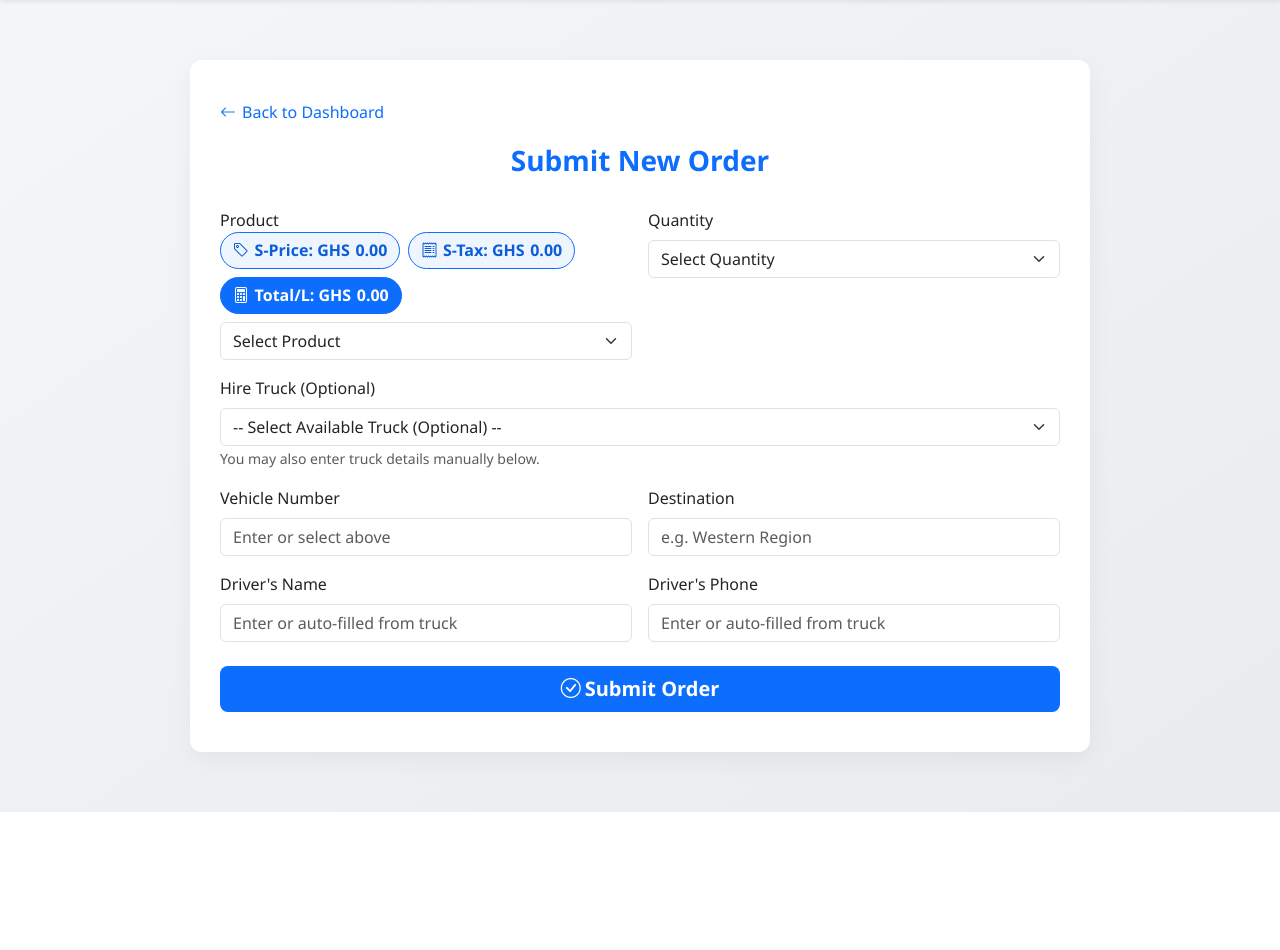
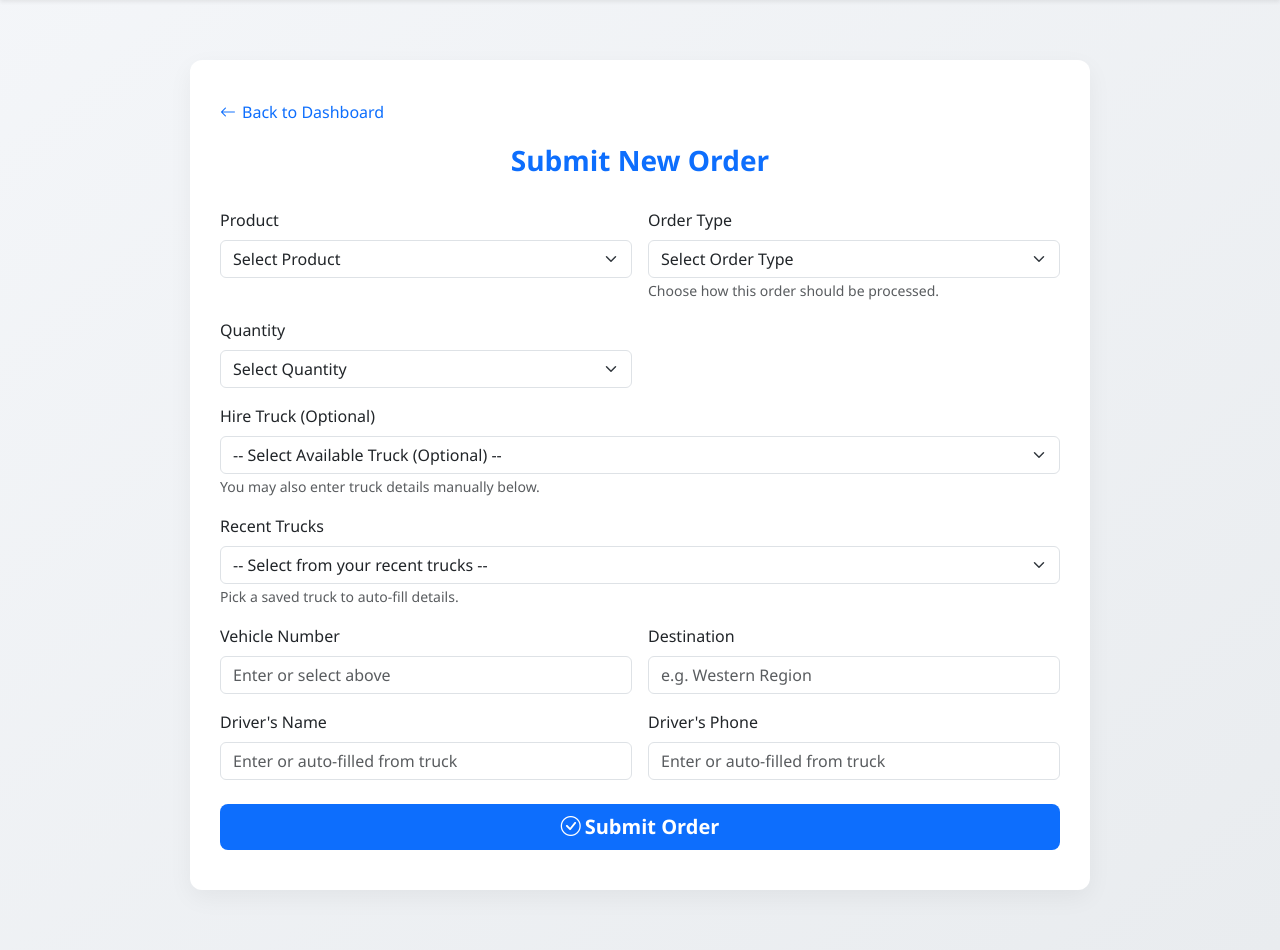
Before and after one commit to Cybok06/TrueType, a Flask app: template templates/client/client_order.html in a window 1280 px wide. Shown: the part 66-1016 px from the top of the page. Before the commit the page ends 878 px from the top, so only its background shows below. Run offline with Flask 3, Linux system fonts and the light colour scheme; the template is opened without the code that fills it, so the values that code supplies are empty; parts of the project's set-up code (start-up, migrations or seed data) failed here and were passed over.

Commit message:
Update client_order.html

```diff
--- a/templates/client/client_order.html
+++ b/templates/client/client_order.html
@@ -26,29 +26,44 @@
     .back-link i { margin-right: 6px; }
     .alert { font-size: .95rem; }
 
-    /* Price badges */
-    .price-pill {
-      display: inline-flex;
-      align-items: center;
-      gap: .35rem;
-      font-weight: 600;
-      border: 1px solid #0d6efd;
-      background: #eef5ff;
-      color: #0b5ed7;
-      border-radius: 999px;
-      padding: .35rem .75rem;
-      white-space: nowrap;
+    /* Autocomplete dropdown */
+    .ac-wrap { position: relative; }
+    .ac-list {
+      position: absolute;
+      inset: auto 0 0 0;
+      transform: translateY(100%);
+      z-index: 1050;
+      background: #fff;
+      border: 1px solid #e5e7eb;
+      border-top: none;
+      border-radius: 0 0 .5rem .5rem;
+      box-shadow: 0 10px 20px rgba(0,0,0,.08);
+      max-height: 280px;
+      overflow: auto;
+      display: none;
     }
-    .price-pill.total {
-      background: #0d6efd;
-      color: #fff;
-      border-color: #0d6efd;
+    .ac-item {
+      padding: .55rem .75rem;
+      cursor: pointer;
+      display: flex;
+      gap: .5rem;
+      align-items: start;
     }
-    .price-badges {
-      display: flex; align-items: center; gap: .5rem; flex-wrap: wrap;
+    .ac-item:hover, .ac-item.active {
+      background: #f1f5ff;
     }
+    .ac-title { font-weight: 600; }
+    .ac-meta { font-size: .85rem; color: #6b7280; }
+    .ac-empty, .ac-loading { padding: .65rem .75rem; color: #6b7280; }
+    .form-control.is-loading {
+      background-image: linear-gradient(90deg, #f2f4f8 0px, #eef2f7 40px, #f2f4f8 80px);
+      background-size: 200% 100%;
+      animation: pulse 1.2s infinite linear;
+    }
+    @keyframes pulse { to { background-position: -200% 0; } }
+
     @media (max-width: 575.98px){
-      .price-badges { margin-top: .5rem; }
+      .ac-list { max-height: 60vh; }
     }
   </style>
 </head>
@@ -76,43 +91,35 @@
       {% endif %}
     {% endwith %}
 
-    <form method="POST">
+    <form method="POST" autocomplete="off">
       <div class="row g-3">
-        <!-- Product + badges (S-Price, S-Tax, Total/L) -->
+
+        <!-- Product (names only; no prices shown) -->
         <div class="col-md-6">
-          <label class="form-label d-flex align-items-center justify-content-between flex-wrap">
-            <span>Product</span>
-            <span class="price-badges">
-              <span id="sPriceBadge" class="price-pill">
-                <i class="bi bi-tag"></i>
-                S-Price: GHS <span id="sPriceVal">0.00</span>
-              </span>
-              <span id="sTaxBadge" class="price-pill">
-                <i class="bi bi-receipt"></i>
-                S-Tax: GHS <span id="sTaxVal">0.00</span>
-              </span>
-              <span id="sTotalBadge" class="price-pill total">
-                <i class="bi bi-calculator"></i>
-                Total/L: GHS <span id="sTotalVal">0.00</span>
-              </span>
-            </span>
-          </label>
+          <label class="form-label">Product</label>
           <select class="form-select" name="product" id="productSelect" required>
             <option value="">Select Product</option>
             {% for product in products %}
-              <option
-                value="{{ product.name }}"
-                data-sprice="{{ '%.2f'|format(product.s_price or 0) }}"
-                data-pprice="{{ '%.2f'|format(product.p_price or 0) }}"
-                data-stax="{{ '%.2f'|format(product.s_tax   or 0) }}"
-                data-ptax="{{ '%.2f'|format(product.p_tax   or 0) }}"
-              >
+              <option value="{{ product.name }}">
                 {{ product.name }}{% if product.description %} - {{ product.description }}{% endif %}
               </option>
             {% endfor %}
           </select>
         </div>
 
+        <!-- Order Type -->
+        <div class="col-md-6">
+          <label class="form-label">Order Type</label>
+          <select class="form-select" name="order_type" id="order_type" required>
+            <option value="">Select Order Type</option>
+            <option value="s-tax">Tax</option>
+            <option value="s-bdc">BDC</option>
+            <option value="combo">Combo</option>
+          </select>
+          <small class="text-muted">Choose how this order should be processed.</small>
+        </div>
+
+        <!-- Quantity -->
         <div class="col-md-6">
           <label class="form-label">Quantity</label>
           <select class="form-select" name="quantity" id="quantity" required>
@@ -127,7 +134,7 @@
           </select>
         </div>
 
-        <!-- Truck Selection -->
+        <!-- Hire Truck (admin pool, optional) -->
         <div class="col-md-12">
           <label class="form-label">Hire Truck (Optional)</label>
           <select class="form-select" id="truck_selector">
@@ -146,14 +153,39 @@
           <small class="text-muted">You may also enter truck details manually below.</small>
         </div>
 
+        <!-- Recent Trucks (per client) -->
+        <div class="col-md-12">
+          <label class="form-label">Recent Trucks</label>
+          <select id="recent_trucks" class="form-select">
+            <option value="">-- Select from your recent trucks --</option>
+            {% for t in recent_trucks %}
+              <option
+                value="{{ t.vehicle_number }}"
+                data-destination="{{ t.destination or '' }}"
+                data-driver="{{ t.driver_name or '' }}"
+                data-phone="{{ t.driver_phone or '' }}"
+              >
+                {{ t.vehicle_number }}{% if t.driver_name %} — {{ t.driver_name }}{% endif %}{% if t.destination %} ({{ t.destination }}){% endif %}
+              </option>
+            {% endfor %}
+          </select>
+          <small class="text-muted">Pick a saved truck to auto-fill details.</small>
+        </div>
+
+        <!-- Vehicle Number + Autocomplete (still supported) -->
         <div class="col-md-6">
           <label class="form-label">Vehicle Number</label>
-          <input type="text" class="form-control" name="vehicle_number" id="vehicle_number" placeholder="Enter or select above" required>
+          <div class="ac-wrap">
+            <input type="text" class="form-control" name="vehicle_number" id="vehicle_number"
+                   placeholder="Enter or select above" required
+                   aria-autocomplete="list" aria-expanded="false" aria-haspopup="listbox" aria-owns="ac-list">
+            <div id="ac-list" class="ac-list" role="listbox" aria-label="Vehicle suggestions"></div>
+          </div>
         </div>
 
         <div class="col-md-6">
           <label class="form-label">Destination</label>
-          <input type="text" class="form-control" name="region" placeholder="e.g. Western Region" required>
+          <input type="text" class="form-control" name="region" id="region" placeholder="e.g. Western Region" required>
         </div>
 
         <div class="col-md-6">
@@ -183,6 +215,8 @@
   const driverEl  = document.getElementById('driver_name');
   const phoneEl   = document.getElementById('driver_phone');
   const qtySel    = document.getElementById('quantity');
+  const regionEl  = document.getElementById('region');
+  const recentSel = document.getElementById('recent_trucks');
 
   function parseCapacity(raw){
     if (!raw) return null;
@@ -222,67 +256,209 @@
     selectQuantityByCapacity(cap);
   });
 
-  // ---------- S-Price / S-Tax / Total badges ----------
-  const productSelect = document.getElementById('productSelect');
-  const sPriceVal = document.getElementById('sPriceVal');
-  const sTaxVal   = document.getElementById('sTaxVal');
-  const sTotalVal = document.getElementById('sTotalVal');
+  // ---------- Recent Trucks -> autofill ----------
+  recentSel?.addEventListener('change', () => {
+    const opt = recentSel.options[recentSel.selectedIndex];
+    if (!opt || !opt.value) return;
+    vehicleEl.value = opt.value || vehicleEl.value;
+    regionEl.value  = opt.getAttribute('data-destination') || regionEl.value;
+    driverEl.value  = opt.getAttribute('data-driver') || driverEl.value;
+    phoneEl.value   = opt.getAttribute('data-phone') || phoneEl.value;
+    // Optional focus progression
+    document.getElementById('quantity')?.focus();
+  });
 
-  function fmt(n){
-    const num = Number(n);
-    return Number.isFinite(num)
-      ? num.toLocaleString(undefined, { minimumFractionDigits: 2, maximumFractionDigits: 2 })
-      : '0.00';
+  // ---------- Vehicle Number Autocomplete (truck_numbers) ----------
+  const acList = document.getElementById('ac-list');
+  let acItems = [];
+  let acIndex = -1; // keyboard highlight
+  let acAbort = null;
+  let debounceTimer = null;
+
+  function showList(){
+    if (acList.children.length > 0){
+      acList.style.display = 'block';
+      vehicleEl.setAttribute('aria-expanded', 'true');
+    }
+  }
+  function hideList(){
+    acList.style.display = 'none';
+    vehicleEl.setAttribute('aria-expanded', 'false');
+    acIndex = -1;
   }
 
-  async function fetchPricePack(name){
-    try{
-      const res = await fetch(`/client/product_price?name=${encodeURIComponent(name)}`);
-      if (!res.ok) return null;
-      const data = await res.json();
-      if (data && data.success) {
-        return {
-          s_price: Number(data.s_price || 0),
-          s_tax:   Number(data.s_tax   || 0),
-          s_total: Number(data.s_total || 0)
-        };
-      }
-    }catch(e){ /* ignore */ }
-    return null;
+  function setLoading(state){
+    vehicleEl.classList.toggle('is-loading', !!state);
   }
 
-  async function updatePriceBadges(){
-    const opt = productSelect.options[productSelect.selectedIndex];
-    if (!opt || !opt.value){
-      sPriceVal.textContent = '0.00';
-      sTaxVal.textContent   = '0.00';
-      sTotalVal.textContent = '0.00';
+  function renderItems(items){
+    acList.innerHTML = '';
+    acItems = [];
+    if (!items || items.length === 0){
+      const div = document.createElement('div');
+      div.className = 'ac-empty';
+      div.textContent = 'No matches';
+      acList.appendChild(div);
       return;
     }
+    items.forEach((it, idx) => {
+      const row = document.createElement('div');
+      row.className = 'ac-item';
+      row.setAttribute('role', 'option');
+      row.dataset.index = idx;
 
-    // Prefer <option> data-* for speed
-    let sprice = Number(opt.getAttribute('data-sprice') || 0);
-    let stax   = Number(opt.getAttribute('data-stax')   || 0);
+      const icon = document.createElement('i');
+      icon.className = 'bi bi-truck';
+      icon.style.marginTop = '2px';
 
-    // If missing, fallback to API
-    if (!Number.isFinite(sprice) || !Number.isFinite(stax)) {
-      const pack = await fetchPricePack(opt.value);
-      if (pack){
-        sprice = pack.s_price;
-        stax   = pack.s_tax;
-      }
-    }
+      const textWrap = document.createElement('div');
+      const title = document.createElement('div');
+      title.className = 'ac-title';
+      title.textContent = it.vehicle_number || '';
 
-    const stotal = (Number.isFinite(sprice) ? sprice : 0) + (Number.isFinite(stax) ? stax : 0);
+      const meta = document.createElement('div');
+      meta.className = 'ac-meta';
+      const dest = it.destination ? ` • ${it.destination}` : '';
+      const dname = it.driver_name ? ` • ${it.driver_name}` : '';
+      const dphone = it.driver_phone ? ` • ${it.driver_phone}` : '';
+      meta.textContent = `${dest}${dname}${dphone}`.replace(/^ • /,'');
 
-    sPriceVal.textContent = fmt(sprice);
-    sTaxVal.textContent   = fmt(stax);
-    sTotalVal.textContent = fmt(stotal);
+      textWrap.appendChild(title);
+      textWrap.appendChild(meta);
+
+      row.appendChild(icon);
+      row.appendChild(textWrap);
+      row.addEventListener('mousedown', (e) => {
+        e.preventDefault(); // avoid blur hiding list too early
+        chooseItem(idx);
+      });
+
+      acList.appendChild(row);
+      acItems.push(it);
+    });
   }
 
-  productSelect.addEventListener('change', updatePriceBadges);
-  // Initialize on load (if first option preselected)
-  updatePriceBadges();
+  function chooseItem(idx){
+    const it = acItems[idx];
+    if (!it) return;
+    vehicleEl.value = it.vehicle_number || '';
+    regionEl.value  = it.destination || regionEl.value;
+    driverEl.value  = it.driver_name || driverEl.value;
+    phoneEl.value   = it.driver_phone || phoneEl.value;
+    hideList();
+    vehicleEl.focus();
+  }
+
+  function highlight(idx){
+    const rows = acList.querySelectorAll('.ac-item');
+    rows.forEach(r => r.classList.remove('active'));
+    if (idx >= 0 && rows[idx]){
+      rows[idx].classList.add('active');
+      rows[idx].scrollIntoView({ block: 'nearest' });
+    }
+  }
+
+  function debounce(fn, wait){
+    return (...args) => {
+      clearTimeout(debounceTimer);
+      debounceTimer = setTimeout(() => fn(...args), wait);
+    }
+  }
+
+  async function fetchSuggest(q){
+    if (acAbort){ acAbort.abort(); }
+    acAbort = new AbortController();
+    const { signal } = acAbort;
+
+    try{
+      setLoading(true);
+      const res = await fetch(`/client/truck_suggest?q=${encodeURIComponent(q)}`, { signal });
+      if (!res.ok) throw new Error('Network');
+      const data = await res.json();
+      return (data && data.success && Array.isArray(data.items)) ? data.items : [];
+    }catch(e){
+      return [];
+    }finally{
+      setLoading(false);
+    }
+  }
+
+  async function doSuggest(q){
+    if (!q || q.trim().length < 2){
+      hideList();
+      return;
+    }
+    const items = await fetchSuggest(q.trim());
+    renderItems(items);
+    showList();
+  }
+
+  const debouncedSuggest = debounce(doSuggest, 200);
+
+  vehicleEl.addEventListener('input', (e) => {
+    const v = e.target.value;
+    if (!v){ hideList(); return; }
+    debouncedSuggest(v);
+  });
+
+  vehicleEl.addEventListener('focus', () => {
+    const v = vehicleEl.value.trim();
+    if (v.length >= 2 && acList.children.length > 0){
+      showList();
+    }
+  });
+
+  vehicleEl.addEventListener('blur', async () => {
+    setTimeout(hideList, 100);
+    // On blur, attempt a direct lookup to auto-fill if exact plate exists
+    const plate = vehicleEl.value.trim();
+    if (!plate) return;
+
+    try{
+      const res = await fetch(`/client/truck_lookup?vehicle_number=${encodeURIComponent(plate)}`);
+      if (res.ok){
+        const data = await res.json();
+        if (data && data.success && data.data){
+          const it = data.data;
+          regionEl.value = it.destination || regionEl.value;
+          driverEl.value = it.driver_name || driverEl.value;
+          phoneEl.value  = it.driver_phone || phoneEl.value;
+        }
+      }
+    }catch(_){}
+  });
+
+  vehicleEl.addEventListener('keydown', (e) => {
+    const visible = acList.style.display === 'block';
+    if (!visible) return;
+
+    const rows = acList.querySelectorAll('.ac-item');
+    const max = rows.length - 1;
+    if (e.key === 'ArrowDown'){
+      e.preventDefault();
+      acIndex = Math.min(max, acIndex + 1);
+      highlight(acIndex);
+    } else if (e.key === 'ArrowUp'){
+      e.preventDefault();
+      acIndex = Math.max(0, acIndex - 1);
+      highlight(acIndex);
+    } else if (e.key === 'Enter'){
+      e.preventDefault();
+      if (acIndex >= 0){ chooseItem(acIndex); }
+    } else if (e.key === 'Escape'){
+      e.preventDefault();
+      hideList();
+    }
+  });
+
+  // Optional: simple phone normalization (keeps digits and +)
+  phoneEl.addEventListener('blur', () => {
+    const raw = phoneEl.value || '';
+    const cleaned = raw.replace(/[^\d+]/g, '');
+    phoneEl.value = cleaned;
+  });
+
+  // No pricing logic/UI included intentionally
 </script>
 
 </body>
```
